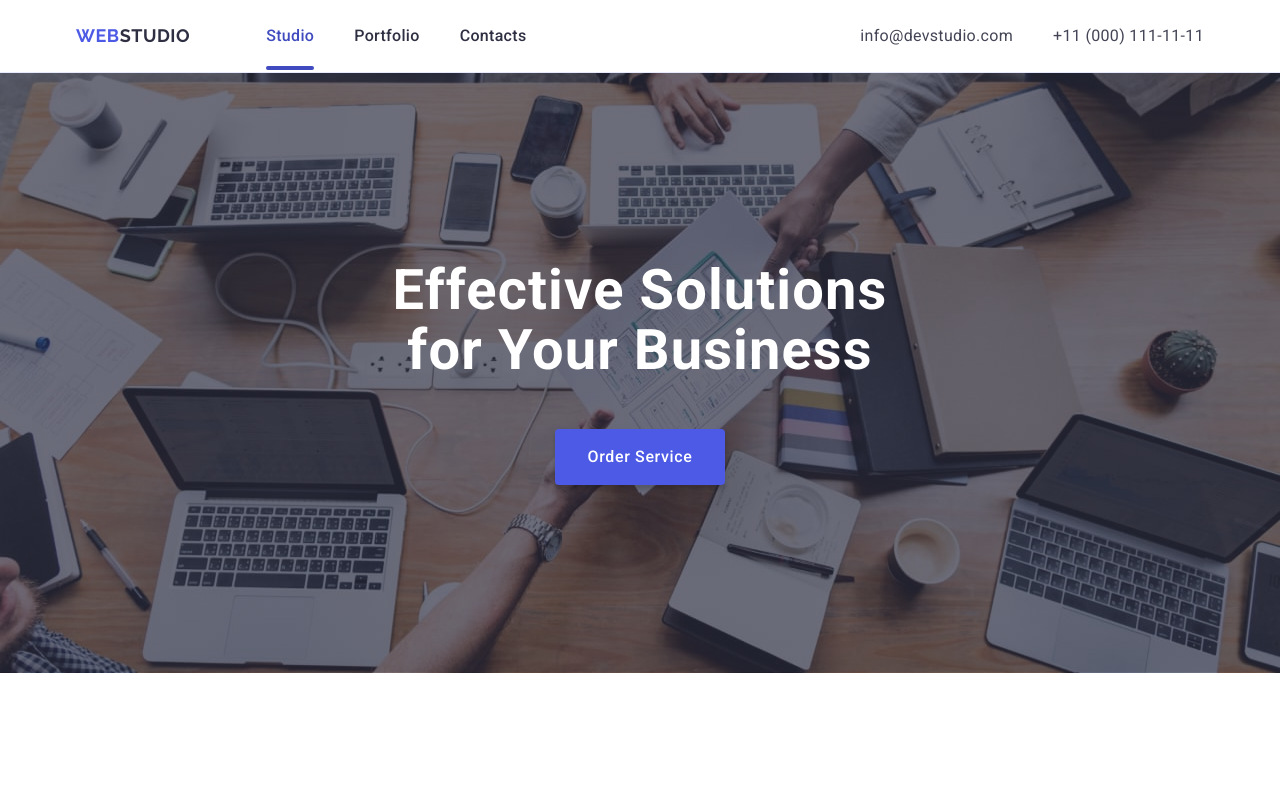
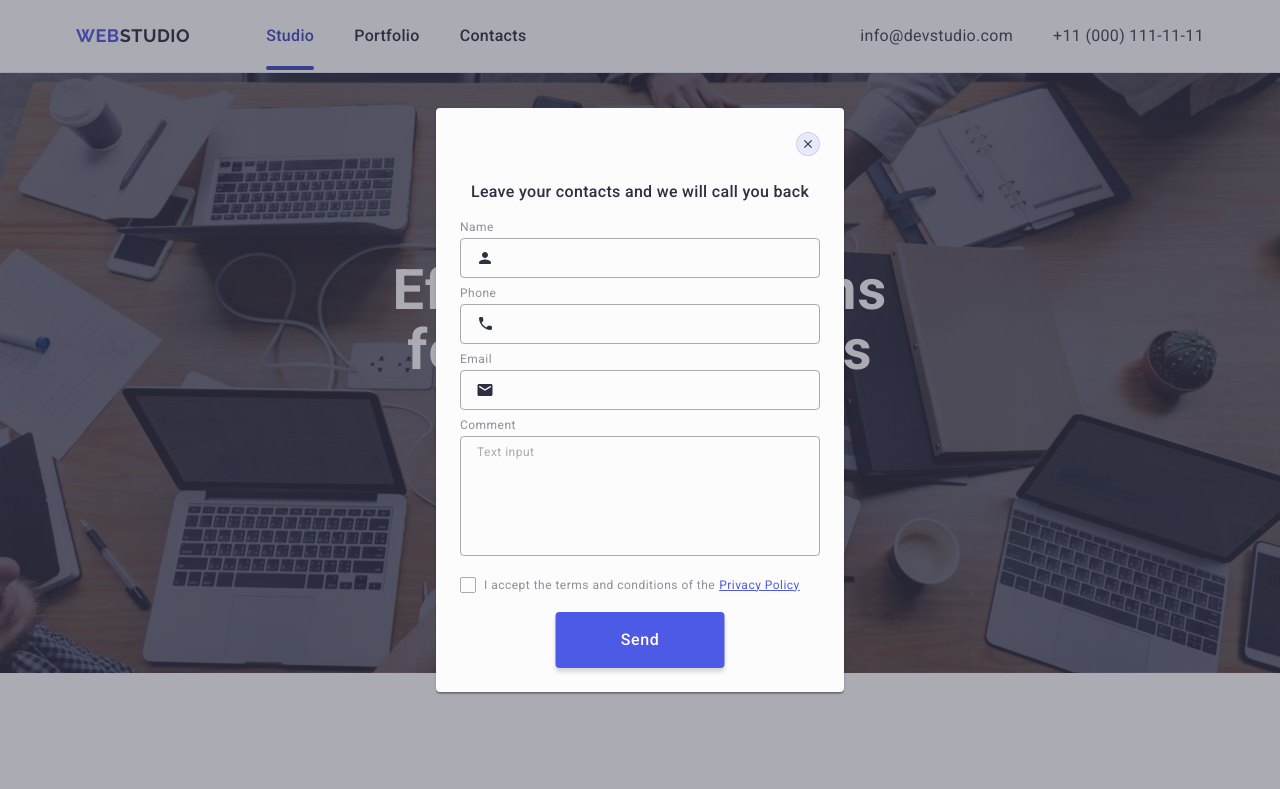
Before and after one commit to borsuk-toni/goit-markup-hw-05, a plain HTML site: page index.html in a window 1280 px wide. Shown: the top 789 px of the page. Drawn offline with nearby package versions, Linux system fonts and the light colour scheme.

Commit message:
hw5-revision3

```diff
--- a/css/styles.css
+++ b/css/styles.css
@@ -740,9 +740,6 @@ a {
 
 .checkbox-span {
     display: inline-flex;
-}
-
-.check-text span {
     align-items: center;
     justify-content: center;
     fill: transparent;
--- a/index.html
+++ b/index.html
@@ -389,7 +389,7 @@
             </div>
         </div>
     </footer>
-    <div class="backdrop">
+    <div class="backdrop is-open">
         <div class="modal">
             <button type="button" class="modal-btn-close">
                 <svg class="modal-btn-icon" width="8" height="8">
```
